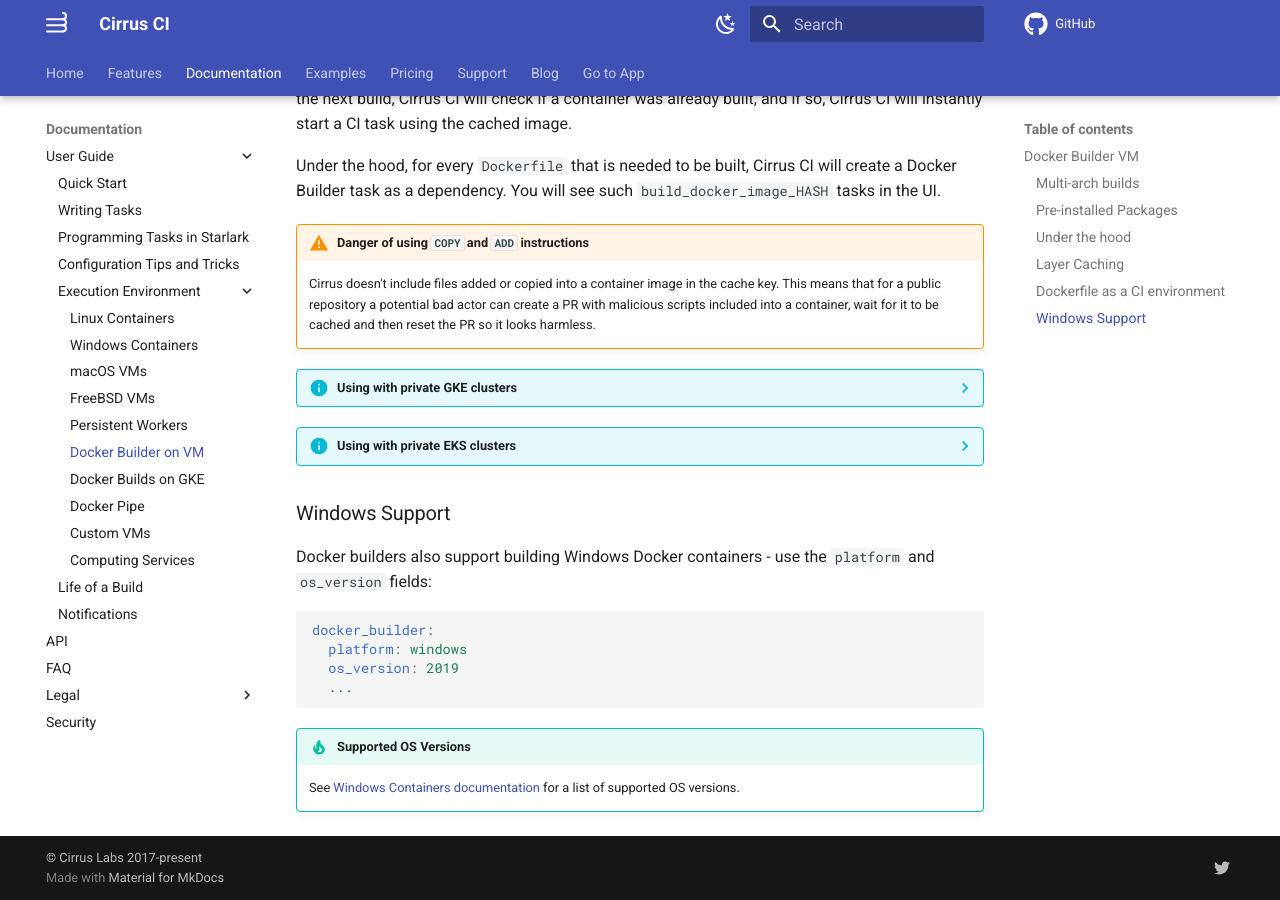
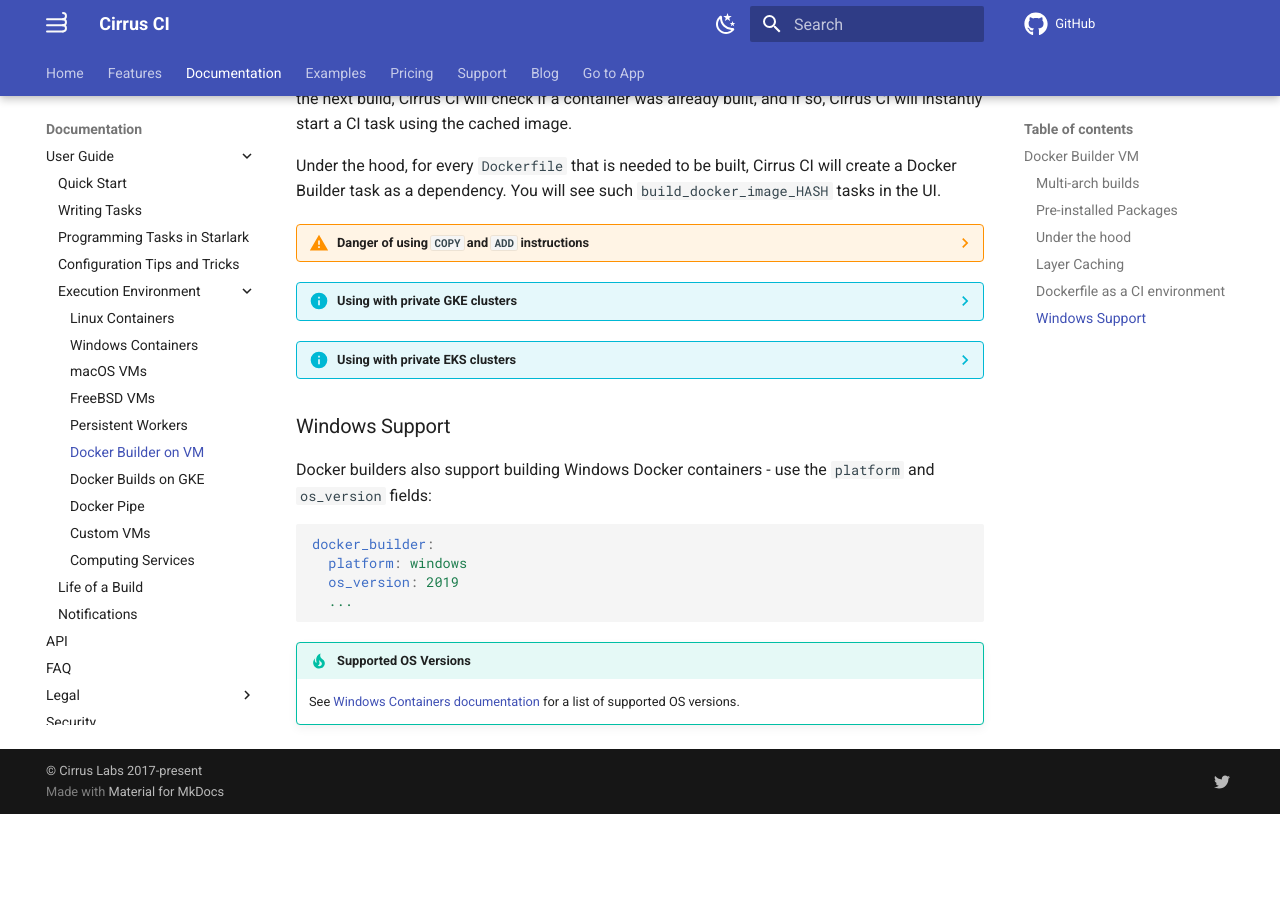
Before and after one commit to cirruslabs/cirrus-ci-docs, an MkDocs documentation site: the page built from docs/guide/docker-builder-vm.md, in a window 1280 px wide and 900 px high, scrolled down 2689 px. Built offline with MkDocs 1.6.1 and Material for MkDocs 9.7.7, drawn with Linux system fonts in a browser that asks for light colours; comment, search, counter and statistics services are not loaded; after the commit the page ends 3503 px from its top, so only the background shows below that; part of the change alters nothing that is shown.

Commit message:
Clarify danger of COPY/ADD (#924)

````diff
--- a/docs/guide/docker-builder-vm.md
+++ b/docs/guide/docker-builder-vm.md
@@ -121,10 +121,19 @@ Cirrus CI will check if a container was already built, and if so, Cirrus CI will
 Under the hood, for every `Dockerfile` that is needed to be built, Cirrus CI will create a Docker Builder task as a dependency.
 You will see such `build_docker_image_HASH` tasks in the UI.
 
-!!! warning "Danger of using `COPY` and `ADD` instructions"
-    Cirrus doesn't include files added or copied into a container image in the cache key. This means that for a public repository
-    a potential bad actor can create a PR with malicious scripts included into a container, wait for it to be cached and then
-    reset the PR so it looks harmless.
+??? warning "Danger of using `COPY` and `ADD` instructions"
+    Cirrus only includes files directly added or copied into a container image in the cache key. But Cirrus is not  recursively
+    waking contents of folders that are being included into the image. This means that for a public repository a potential bad actor
+    can create a PR with malicious scripts included into a container, wait for it to be cached and then reset the PR, so it looks harmless.
+
+    Please try to only `COPY` files by full path, e.g.:
+
+    ```Dockerfile
+    FROM python:3
+
+    COPY requirements.txt /tmp/
+    RUN pip install --requirement /tmp/requirements.txt
+    ```
 
 ??? info "Using with private GKE clusters"
     To use `dockerfile` with `gke_container` you first need to create a VM with Docker installed within your GCP project.
````
